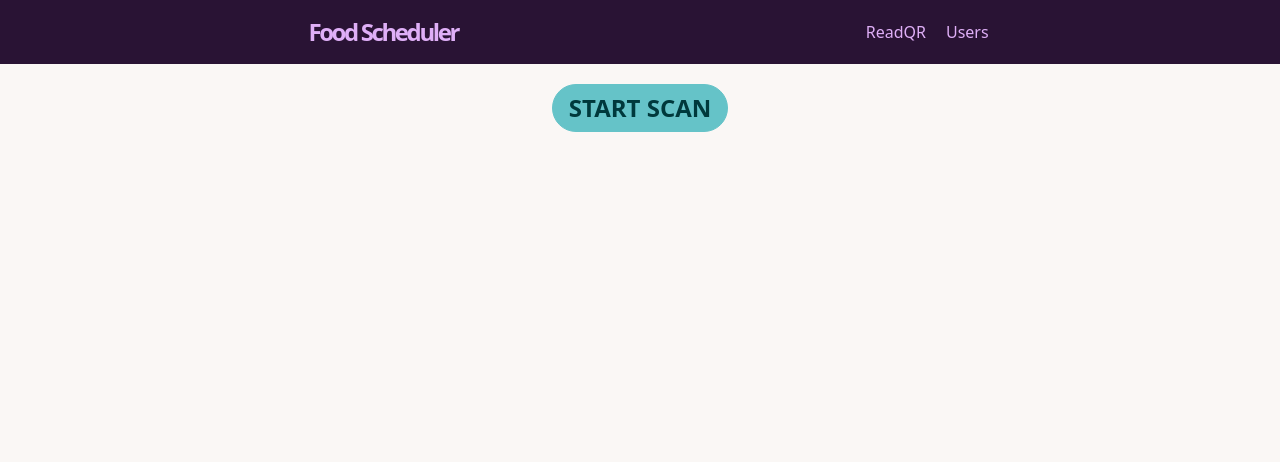
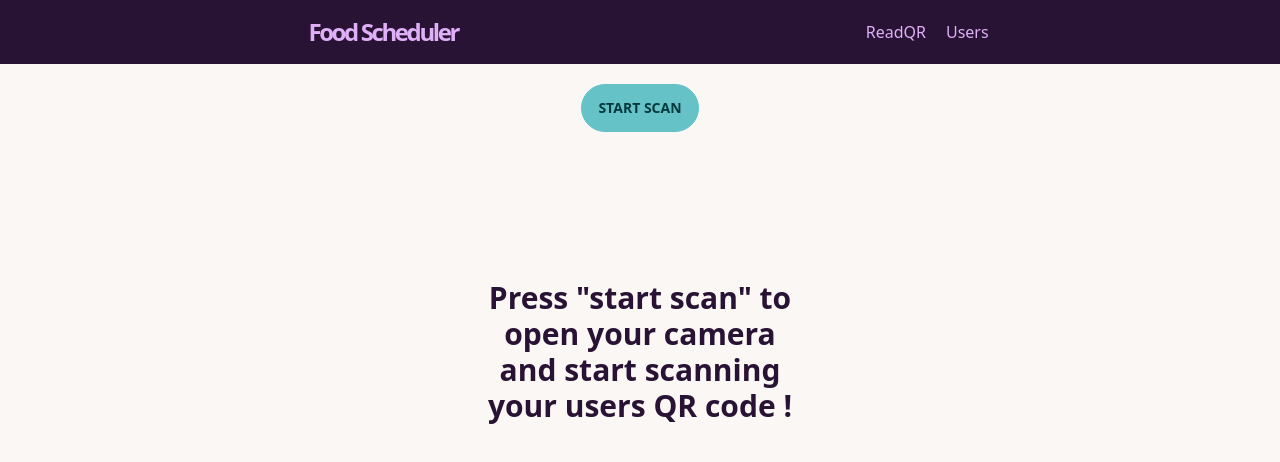
Before and after one commit to luigyy/food-scheduler, a React (Vite) app: page /readqr in a window 1280 px wide. Shown: the top 462 px of the page. Built offline with nearby package versions, Linux system fonts and the light colour scheme.

Commit message:
added basic landing page

```diff
--- a/src/App.tsx
+++ b/src/App.tsx
@@ -4,6 +4,7 @@ import SearchUser from "./pages/SearchUser";
 import CreateUser from "./pages/CreateUser";
 import Navbar from "./components/Navbar";
 import UserProfile from "./pages/UserProfile";
+import Main from "./pages/Main";
 import { BrowserRouter, Routes, Route, Link } from "react-router-dom";
 
 function App() {
@@ -16,6 +17,7 @@ function App() {
         <Route path="/users/searchuser" element={<SearchUser />} />
         <Route path="/users/searchbyid/:id" element={<UserProfile />} />
         <Route path="/readqr" element={<ReadQR />} />
+        <Route path="/" element={<Main />} />
       </Routes>
       {/* <CreateQR /> */}
     </div>
--- a/src/components/Navbar.tsx
+++ b/src/components/Navbar.tsx
@@ -7,9 +7,11 @@ const Navbar: React.FC<NavbarProps> = ({}) => {
   return (
     <div className="">
       <div className="flex justify-around navbar bg-neutral text-neutral-content px-24">
-        <a className="btn btn-ghost normal-case -tracking-widest text-lg md:text-2xl">
-          Food Scheduler
-        </a>
+        <Link to="/">
+          <a className="btn btn-ghost normal-case -tracking-widest text-lg md:text-2xl">
+            Food Scheduler
+          </a>
+        </Link>
         <div className="space-x-5 ">
           <Link to="/readqr">
             <button className="text-sm md:text-base"> ReadQR</button>
--- a/src/components/QrcodeReader.tsx
+++ b/src/components/QrcodeReader.tsx
@@ -5,6 +5,7 @@ import React from "react";
 import QrReader from "react-qr-reader";
 import { useState } from "react";
 import { BsFillCameraVideoFill } from "react-icons/bs";
+import Error from "./Error";
 
 interface QrcodeReaderProps {}
 
@@ -15,10 +16,12 @@ const QrcodeReader: React.FC<QrcodeReaderProps> = ({}) => {
 
   const [data, setData] = useState("");
 
+  const [error, setError] = useState("");
+
   const handleScan = async (scanData) => {
-    setLoadingScan(true);
     console.log(`loaded data data`, scanData);
     if (scanData && scanData !== "") {
+      handleSuccess();
       console.log(`loaded >>>`, scanData);
       setData(scanData);
       setStartScan(false);
@@ -26,19 +29,32 @@ const QrcodeReader: React.FC<QrcodeReaderProps> = ({}) => {
       // setPrecScan(scanData);
     }
   };
-  const handleError = (err) => {
-    console.error(err);
+  const handleError = () => {
+    setError("Error while scanning code");
   };
+
+  const handleSuccess = async () => {
+    //check if data object contains _id field
+    const _id = data._id || null;
+    if (!_id) {
+      return setError("Invalid code. Code must contain proper user data");
+    }
+    //data contains user id
+    //check if its a valid id in db
+    //TODO
+  };
+  //
   return (
     <div>
       <div className="flex items-center justify-around">
         <div className="text-center p-5">
           <button
-            className={`btn text-2xl ${
-              startScan ? "btn-secondary" : "btn-primary"
-            }`}
+            className={`btn  ${startScan ? "btn-secondary" : "btn-primary"}`}
             onClick={() => {
               setStartScan(!startScan);
+              setLoadingScan(!loadingScan);
+              setData("");
+              setError("");
             }}
           >
             {startScan ? "Stop Scan" : "Start Scan"}
@@ -68,7 +84,7 @@ const QrcodeReader: React.FC<QrcodeReaderProps> = ({}) => {
           </ul>
         </div>
       </div>
-      {startScan && (
+      {startScan ? (
         <>
           {/* <div className="text-center">
             <ul
@@ -89,9 +105,16 @@ const QrcodeReader: React.FC<QrcodeReaderProps> = ({}) => {
             />
           </div>
         </>
+      ) : (
+        <h1 className="w-full pt-32 text-center text-3xl text-neutral font-bold">
+          {" "}
+          Press "start scan" to open your camera and start scanning your users
+          QR code !
+        </h1>
       )}
       {loadingScan && <p>Loading</p>}
       {data !== "" && <p>{data}</p>}
+      {error && error.length !== 0 ? <Error text={error} /> : ""}
     </div>
   );
 };
--- /dev/null
+++ b/src/pages/Main.tsx
@@ -0,0 +1,22 @@
+import React from "react";
+
+interface MainProps {}
+
+const Main: React.FC<MainProps> = ({}) => {
+  return (
+    <div className="hero min-h-screen bg-base-200 ">
+      <div className="hero-content text-center">
+        <div className="max-w-md">
+          <h1 className="text-5xl font-bold">Tracking people made easy </h1>
+          <p className="py-6">
+            Track your users without having to do it manually. Just give them a
+            custom QR code and let the app do the rest!
+          </p>
+          <button className="btn btn-primary">Get Started</button>
+        </div>
+      </div>
+    </div>
+  );
+};
+
+export default Main;
--- a/src/pages/ReadQR.tsx
+++ b/src/pages/ReadQR.tsx
@@ -7,7 +7,7 @@ const ReadQR: React.FC<ReadQRProps> = ({}) => {
   return (
     <div>
       {/* this div styles the camera  */}
-      <div className="w-1/3 min-w-[280px] h-full mx-auto ">
+      <div className="w-1/4 min-w-[280px] h-full mx-auto ">
         <QrcodeReader />
       </div>
     </div>
--- a/src/pages/SearchUser.tsx
+++ b/src/pages/SearchUser.tsx
@@ -68,7 +68,7 @@ const SearchUser: React.FC<SearchUserProps> = ({}) => {
         </div>
       </div>
       {/* search bar */}
-      <div className="h-[calc(100vh-200px)] border-8 border-red-500 overflow-y-scroll w-[80%] mx-auto">
+      <div className="h-[calc(100vh-200px)]  overflow-y-scroll w-[80%] mx-auto">
         {users?.map((user, index) => (
           <>
             <UserBadge
```
